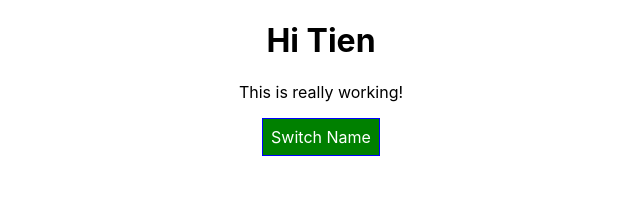
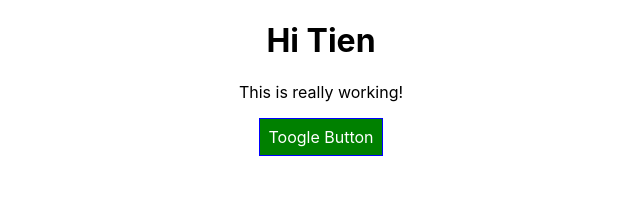
Before and after one commit to hoangtient9/Learn-React, a React (Create React App) app: page / in a window 1280 px wide. Shown: the top 206 px of the page, without its empty margins (319-959 px from the left). Built offline with nearby package versions, Linux system fonts and the light colour scheme.

Commit message:
use radium to styles

```diff
--- a/package.json
+++ b/package.json
@@ -6,6 +6,7 @@
     "@testing-library/jest-dom": "^4.2.4",
     "@testing-library/react": "^9.3.2",
     "@testing-library/user-event": "^7.1.2",
+    "radium": "^0.26.0",
     "react": "^16.13.1",
     "react-dom": "^16.13.1",
     "react-scripts": "3.4.1"
--- a/src/App.js
+++ b/src/App.js
@@ -1,6 +1,7 @@
 import React, {Component} from 'react';
 import './App.css';
 import Person from './Person/Person';
+import Radium, {StyleRoot} from 'radium';
 
 class App extends Component {
 
@@ -44,7 +45,11 @@ class App extends Component {
       border: '1px solid blue',
       padding: '8px',
       cursor: 'pointer',
-      font: 'inherit'
+      font: 'inherit',
+      ':hover': {
+        backgroundColor: 'lightgreen',
+        color: 'black',
+      },
     }
 
     let persons = null;
@@ -59,7 +64,11 @@ class App extends Component {
         </div>
       )
 
-      style.backgroundColor = 'red'
+      style.backgroundColor = 'red';
+      style[':hover'] = {
+        backgroundColor: 'salmon',
+        color: 'black',
+      }
     }
 
     const classes = [];
@@ -71,16 +80,17 @@ class App extends Component {
     }
 
     return (
-      <div className="App">
-        <h1>Hi Tien</h1>
-        <p className={classes.join(' ')}>This is really working!</p>
-        <button style={style} onClick={this.tooglePersonsHandler}>Switch Name</button>
-        {persons}
-      </div>
-
+      <StyleRoot>
+        <div className="App">
+          <h1>Hi Tien</h1>
+          <p className={classes.join(' ')}>This is really working!</p>
+          <button style={style} onClick={this.tooglePersonsHandler}>Toogle Button</button>
+          {persons}
+        </div>
+      </StyleRoot>
       // React.createElement('div', {className: 'App'}, null, React.createElement('h1', null, 'Hi, I\'m Tien'))
     );
   }
 }
 
-export default App;
+export default Radium(App);
--- a/src/Person/Person.js
+++ b/src/Person/Person.js
@@ -1,9 +1,17 @@
 import React from "react";
-import './Person.css'
+import './Person.css';
+import Radium from 'radium';
 
 const person = (props) => {
+
+  const style = {
+    '@media (min-width: 40rem)': {
+      width: '450px',
+    }
+  }
+
   return (
-    <div className='Person'>
+    <div className='Person' style={style}>
       <p onClick={props.click}>
         I am a {props.name}, I am {props.age} old!
       </p>
@@ -13,4 +21,4 @@ const person = (props) => {
   );
 };
 
-export default person;
+export default Radium(person);
```
Also changed, not shown: 1 other file (tests, documents, lock files or other folders).
